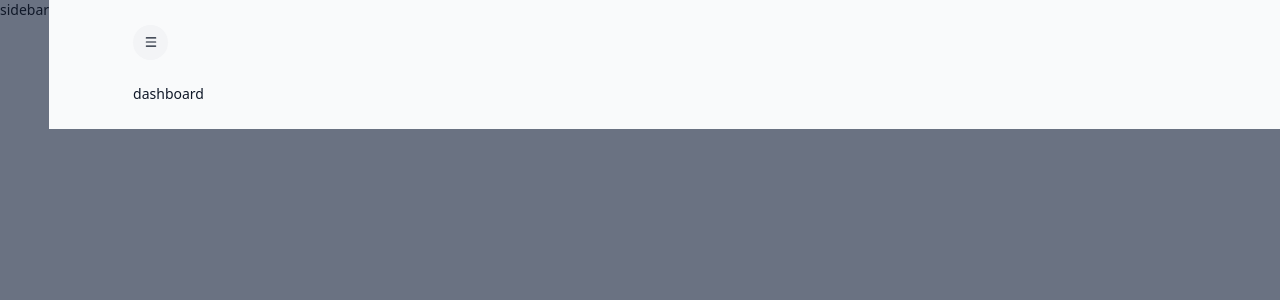
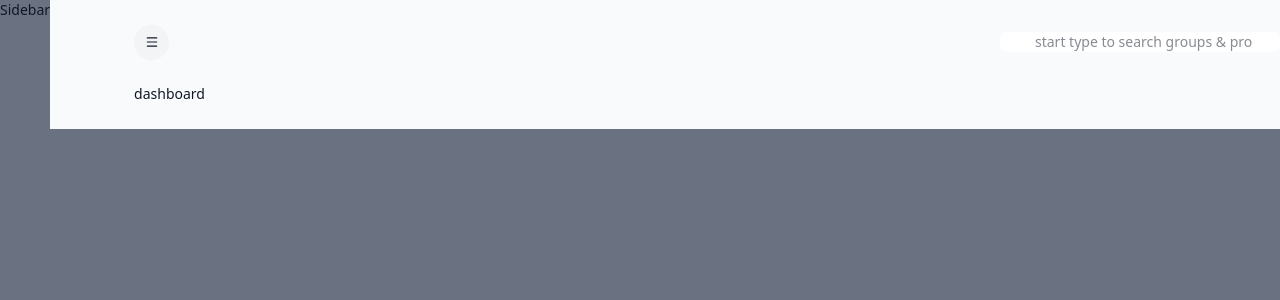
Before and after one commit to dropecosta/inventory-management, a Next.js app in the folder client/: page / in a window 1280 px wide. Shown: the top 300 px of the page. Built offline with nearby package versions, Linux system fonts and the light colour scheme.

Commit message:
add navbar and sidebar component

```diff
--- a/client/app/(components)/Navbar/index.tsx
+++ b/client/app/(components)/Navbar/index.tsx
@@ -1,7 +1,7 @@
 "use client"
 
 import React from 'react'
-import { Menu } from 'lucide-react'
+import { Bell, Menu } from 'lucide-react'
 
 const Navbar = () => {
   return (
@@ -15,6 +15,10 @@ const Navbar = () => {
           <Menu className='w-4 h-4' />
         </button>
       </div>
+
+      <div className="relative">
+       <input type='search' placeholder='start type to search groups & products' className='pl-10 pr-4 py=2 w=50 md:w-80 border=2 border-gray-300 bg-white rounded-lg focus:outline-none focus:border-blue-500' />
+      </div>
     </div>
   )
 }
--- /dev/null
+++ b/client/app/(components)/Sidebar/index.tsx
@@ -0,0 +1,9 @@
+import React from 'react'
+
+function Sidebar() {
+  return (
+    <div>Sidebar</div>
+  )
+}
+
+export default Sidebar
--- a/client/app/DashboardWrapper.tsx
+++ b/client/app/DashboardWrapper.tsx
@@ -1,10 +1,11 @@
 import React from 'react'
 import Navbar from '@/app/(components)/Navbar'
+import Sidebar from '@/app/(components)/Sidebar'
 
 const DashboardWrapper = ({ children }: { children: React.ReactNode }) => {
   return (
     <div className={`light flex bg-grey-50 text-gray-900 w-full min-h-screen`}>
-      sidebar
+      <Sidebar />
       <main className={`flex flex-col w-full h-full py-7 bg-gray-50 md:pl-24`}>
         <Navbar />
         {children}
--- a/client/app/layout.tsx
+++ b/client/app/layout.tsx
@@ -32,7 +32,6 @@ export default function RootLayout({
         <DashboardWrapper>
           {children}
         </DashboardWrapper>
-
       </body>
     </html>
   );
--- a/client/app/page.tsx
+++ b/client/app/page.tsx
@@ -1,9 +1,5 @@
 import Dashboard from "@/app/dashboard/page";
 
 export default function Home() {
-  return (
-    <div>
-      <Dashboard />
-    </div>
-  );
+  return <Dashboard />
 }
```
